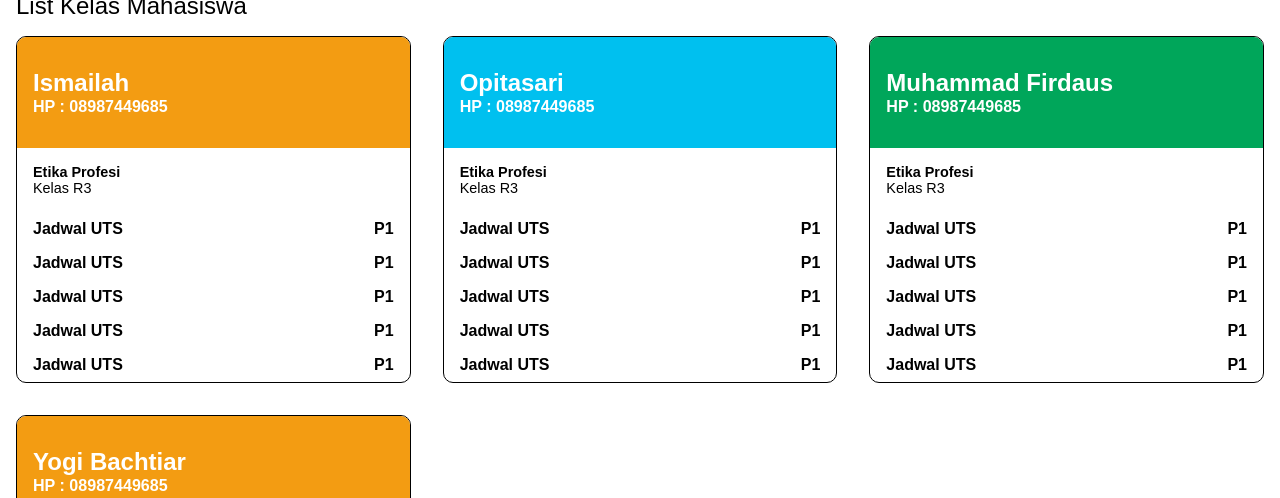
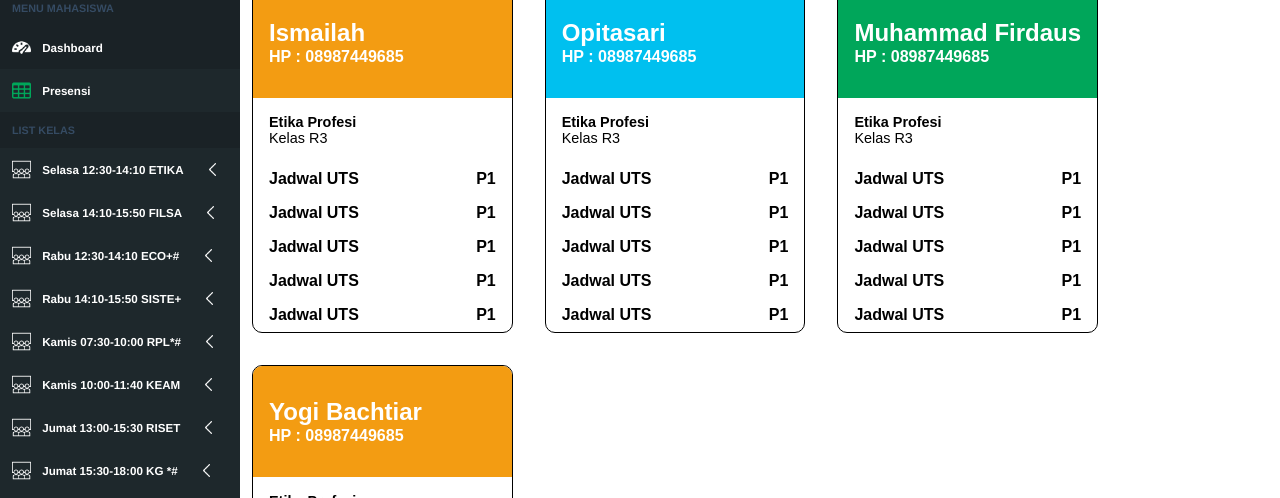
Before and after one commit to sucikakaly/Experiment, a website: page index.html in a window 1280 px wide. Shown: the part 136-634 px from the top of the page. Drawn offline with Linux system fonts and the light colour scheme.

Commit message:
Membuat Clone LMS

```diff
--- a/index.html
+++ b/index.html
@@ -10,26 +10,103 @@
   <body>
     <section id="navbar">
       <div class="nav-logo">
-        <img src="logo unindra.png" alt="" width="50" />
+        <img src="logo.png" alt="" width="50" height="50" />
         <h3 class="lms">LMS SUCI</h3>
-        <h3 class="sama">=</h3>
+        <img class="hamb" src="hamb-menu.png" alt="" width="26" height="26" />
       </div>
       <div class="nav-list">
         <ul>
           <li>Pesan Masuk</li>
-          <img src="logo unindra.png" alt="" width="30" />
+          <img src="logo.png" alt="" width="30" />
           <li>?Help</li>
         </ul>
       </div>
     </section>
-
+    <section id="container">
+      <section id="main-menu">
         <section id="menus">
           <div class="profile">
-        <img src="logo unindra.png" alt="" width="50" />
+            <img src="logo.png" alt="" width="50" />
           </div>
           <div class="mhs">
             <h5>Suci Hastika Salma'aini <br /><span>Online</span></h5>
           </div>
+        </section>
+
+        <section id="isi-menu">
+          <div class="head-menu1">
+            <h5>MENU MAHASISWA</h5>
+          </div>
+
+          <div class="menu-dashboard">
+            <img src="dashboard.png" alt="" width="19" />
+            <h5>Dashboard</h5>
+          </div>
+
+          <div class="menu-presensi">
+            <img src="table-grid.png" alt="" width="19" />
+            <h5>Presensi</h5>
+          </div>
+
+          <div class="head-menu2">
+            <h5>LIST KELAS</h5>
+          </div>
+
+          <div class="kelas">
+            <img src="class.png" alt="" width="19" />
+            <h5>Selasa 12:30-14:10 ETIKA</h5>
+            <img class="icon-class" src="left-arrow.png" alt="" width="19" />
+          </div>
+
+          <div class="kelas">
+            <img src="class.png" alt="" width="19" />
+            <h5>Selasa 14:10-15:50 FILSA</h5>
+            <img class="icon-class" src="left-arrow.png" alt="" width="19" />
+          </div>
+
+          <div class="kelas">
+            <img src="class.png" alt="" width="19" />
+            <h5>Rabu 12:30-14:10 ECO+#</h5>
+            <img class="icon-class" src="left-arrow.png" alt="" width="19" />
+          </div>
+
+          <div class="kelas">
+            <img src="class.png" alt="" width="19" />
+            <h5>Rabu 14:10-15:50 SISTE+</h5>
+            <img class="icon-class" src="left-arrow.png" alt="" width="19" />
+          </div>
+
+          <div class="kelas">
+            <img src="class.png" alt="" width="19" />
+            <h5>Kamis 07:30-10:00 RPL*#</h5>
+            <img class="icon-class" src="left-arrow.png" alt="" width="19" />
+          </div>
+
+          <div class="kelas">
+            <img src="class.png" alt="" width="19" />
+            <h5>Kamis 10:00-11:40 KEAM</h5>
+            <img class="icon-class" src="left-arrow.png" alt="" width="19" />
+          </div>
+
+          <div class="kelas">
+            <img src="class.png" alt="" width="19" />
+            <h5>Jumat 13:00-15:30 RISET</h5>
+            <img class="icon-class" src="left-arrow.png" alt="" width="19" />
+          </div>
+
+          <div class="kelas">
+            <img src="class.png" alt="" width="19" />
+            <h5>Jumat 15:30-18:00 KG *#</h5>
+            <img class="icon-class" src="left-arrow.png" alt="" width="19" />
+          </div>
+        </section>
+
+        <section id="logout">
+          <div class="logging-out">
+            <img src="logout.png" alt="" width="19" />
+            <h5>Logout</h5>
+          </div>
+        </section>
       </section>
 
       <section id="heading">
@@ -213,5 +290,6 @@
           </div>
         </div>
       </section>
+    </section>
   </body>
 </html>
--- a/style.css
+++ b/style.css
@@ -2,8 +2,13 @@
   margin: 0;
   padding: 0;
 }
+
 body {
   margin: 0;
+}
+
+#container {
+  display: flex;
 }
 #navbar {
   background: rgb(2, 80, 197);
@@ -20,20 +25,59 @@ body {
 
 .nav-logo {
   display: flex;
-  gap: 0.5rem;
+  align-items: center;
+}
+
+.lms {
+  font-family: Helvetica, sans-serif;
+  padding: 1.25rem;
+}
+
+.hamb {
+  margin-left: 1rem;
+  padding: 1.25rem;
+}
+
+.nav-list ul {
+  display: flex;
+  gap: 2rem;
+  list-style: none;
+  padding: 1rem;
+  font-family: Helvetica;
+  font-size: 13px;
+}
+
+.nav-list ul img {
+  border-radius: 15rem;
+}
+
+#main-menu {
+  display: block;
 }
 
 #menus {
   display: flex;
   color: white;
   background-color: #222d32;
-  width: 250px;
+  width: 240px;
+  height: 60px;
   gap: 0.5rem;
+}
+
+.mhs {
+  font-family: Helvetica, sans-serif;
+  font-size: 15px;
+}
+
+.mhs span {
+  color: #00a65a;
 }
 
 .profile img {
   border-radius: 15rem;
   display: flex;
+  padding-top: 0.3rem;
+  padding-left: 0.5rem;
 }
 
 .mhs {
@@ -42,31 +86,81 @@ body {
   padding: 0.5rem;
 }
 
-.lms {
-  font-family: Arial, Helvetica, sans-serif;
-  padding: 1rem;
+.head-menu1 {
+  color: #354b63;
+  background-color: #1a2226;
+  width: 216px;
+  font-family: Helvetica, sans-serif;
+  font-size: 13px;
+  padding: 0.75rem;
 }
 
-.sama {
-  margin-left: 1rem;
-  padding: 1rem;
+.menu-dashboard {
+  display: flex;
+  color: white;
+  background-color: #1a2226;
+  width: 216px;
+  padding: 0.75rem;
+  font-family: Helvetica;
+  font-style: normal;
+  font-size: 14px;
+  gap: 0.7rem;
+  align-items: center;
 }
 
-.nav-list ul {
+.menu-presensi {
   display: flex;
-  gap: 3rem;
-  list-style: none;
-  padding: 1rem;
+  color: white;
+  background-color: #1e282c;
+  width: 216px;
+  padding: 0.75rem;
+  font-family: Helvetica;
+  font-style: normal;
+  font-size: 14px;
+  gap: 0.7rem;
+  align-items: center;
 }
 
-.nav-list ul img {
-  border-radius: 15rem;
+.head-menu2 {
+  color: #354b63;
+  background-color: #1a2226;
+  width: 216px;
+  font-family: Helvetica, sans-serif;
+  font-size: 13px;
+  padding: 0.75rem;
+}
+
+.kelas {
+  display: flex;
+  color: white;
+  background-color: #1e282c;
+  width: 216px;
+  padding: 0.75rem;
+  font-family: Helvetica;
+  font-style: normal;
+  font-size: 14px;
+  gap: 0.7rem;
+  align-items: center;
+}
+
+.kelas .icon-class {
+  margin-left: 0.5rem;
+}
+
+.logging-out {
+  color: red;
+  width: 216px;
+  padding: 0.75rem;
+  gap: 0.7rem;
+  align-items: center;
+  display: flex;
+  background-color: #1e282c;
 }
 
 #heading {
   font-family: sans-serif;
   font-size: 24px;
-  padding: 1rem;
+  padding: 0.75rem;
 }
 
 .cards {
```
Also changed, not shown: class.png (added), dashboard.png (added), hamb-menu.png (added), left-arrow.png (added), logo.png (renamed from logo unindra.png), logout.png (added), table-grid.png (added). Lines whose indentation alone changed are shown as unchanged.
